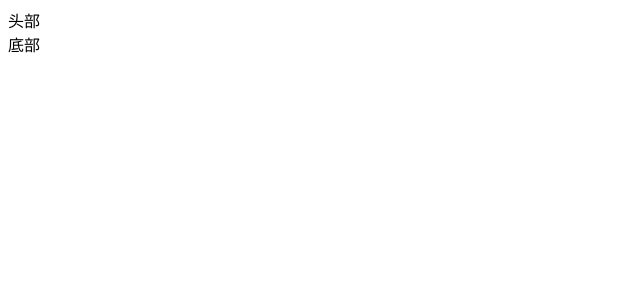
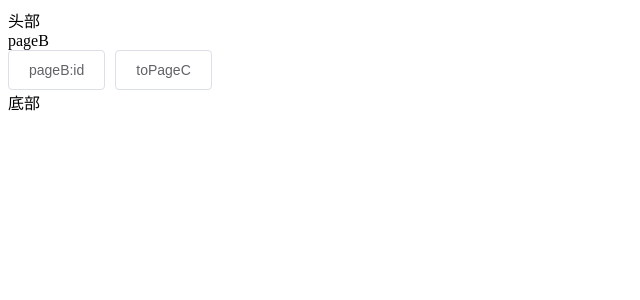
Before and after one commit to yananchenhub/-nuxt-demo, a Nuxt app: page /pageB in a window 1280 px wide. Before the commit this address had no page. Shown: the top 300 px of the page, without its empty margins (0-640 px from the left). Built offline with nearby package versions, Linux system fonts and the light colour scheme.

Commit message:
路由配置

```diff
--- a/components/Tutorial.vue
+++ b/components/Tutorial.vue
@@ -50,11 +50,9 @@
 export default{
   methods:{
     toPageA(){
-      debugger;
-      // this.$router.push({
-      //   path: '/pageA',
-      // });
-      console.log('aaa');
+      this.$router.push({
+        path: '/pageA',
+      });
     }
   }
 }
--- a/nuxt.config.js
+++ b/nuxt.config.js
@@ -32,6 +32,15 @@ export default {
   plugins: [
     '@/plugins/element-ui'
   ],
+  router: {
+    extendRoutes(routes, resolve) {
+      routes.push({
+        name: 'pageC',
+        path: '/pageCNew',
+        component: resolve(__dirname, 'pages/pageC/index.vue')
+      });
+    }
+  },
 
   // Auto import components: https://go.nuxtjs.dev/config-components
   components: true,
--- a/pages/pageA/index.vue
+++ b/pages/pageA/index.vue
@@ -1,3 +1,17 @@
 <template>
+<div>
   <div>pageA</div>
+  <el-button @click="topageB">topageB</el-button>
+</div>
 </template>
+<script>
+
+
+export default {
+  methods: {
+    topageB(){
+      this.$router.push('/pageB')
+    }
+  },
+}
+</script>
--- /dev/null
+++ b/pages/pageB/_id.vue
@@ -0,0 +1,14 @@
+<template>
+  <div>
+    <div>
+      pageB:id
+    </div>
+  </div>
+</template>
+<script>
+
+export default{
+  methods: {
+  },
+}
+</script>
--- /dev/null
+++ b/pages/pageB/index.vue
@@ -0,0 +1,24 @@
+<template>
+  <div>
+    <div>
+      pageB
+    </div>
+    <el-button @click="toPageBid">pageB:id</el-button>
+    <el-button @click="toPageC">toPageC</el-button>
+  </div>
+
+</template>
+<script>
+
+  export default{
+    methods: {
+      toPageBid(){
+        this.$router.push('/pageB/1')
+      },
+      toPageC(){
+        this.$router.push('/pageCNew')
+
+      }
+    }
+  }
+</script>
--- /dev/null
+++ b/pages/pageC/_id.vue
@@ -0,0 +1,14 @@
+<template>
+  <div>
+    <div>
+      pageC:id
+    </div>
+  </div>
+</template>
+<script>
+
+export default{
+  methods: {
+  },
+}
+</script>
--- /dev/null
+++ b/pages/pageC/index.vue
@@ -0,0 +1,16 @@
+<template>
+  <div>
+    <div>pageC</div>
+    <el-button @click="toPageCid">pageC:id</el-button>
+  </div>
+</template>
+<script>
+
+  export default{
+    methods: {
+      toPageCid(){
+        this.$router.push('/pageCNew/1')
+      }
+    }
+  }
+</script>
```
